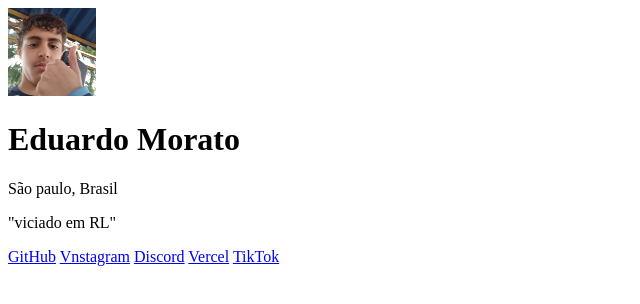
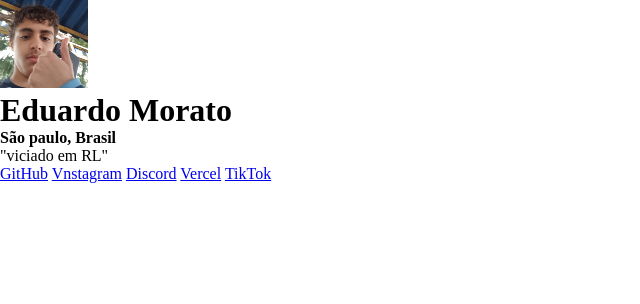
Before and after one commit to EduardoMorato/meus-links, a plain HTML site: page index.html in a window 1280 px wide. Shown: the whole page, without its empty margins (0-640 px from the left). Drawn offline with Linux system fonts and the light colour scheme.

Commit message:
continuação do desenvolvimento do CSS e alteração do paragrafo do HTML para strong

```diff
--- a/index.html
+++ b/index.html
@@ -3,13 +3,17 @@
 <head>
     <meta charset="UTF-8">
     <meta name="viewport" content="width=device-width, initial-scale=1.0">
+    <link rel="stylesheet" href="style.css">
+    <link rel="preconnect" href="https://fonts.googleapis.com%22%3E/">
+    <link rel="preconnect" href="https://fonts.gstatic.com/" crossorigin>
+    <link href="https://fonts.googleapis.com/css2?family=Inter:wght@100..900&display=swap" rel="stylesheet">
     <title>Meus Links</title>
 </head>
 <body>
     <div>
         <img src="./ebu.jpg" alt="imagem do criador da pagina de links, Eduardo Morato">
         <h1>Eduardo Morato</h1>
-        <p>São paulo, Brasil</p>
+        <strong>São paulo, Brasil</strong>
 
 <p>"viciado em RL"</p>
 <a href="https://github.com/EduardoMorato/meus-links">GitHub</a>
```
